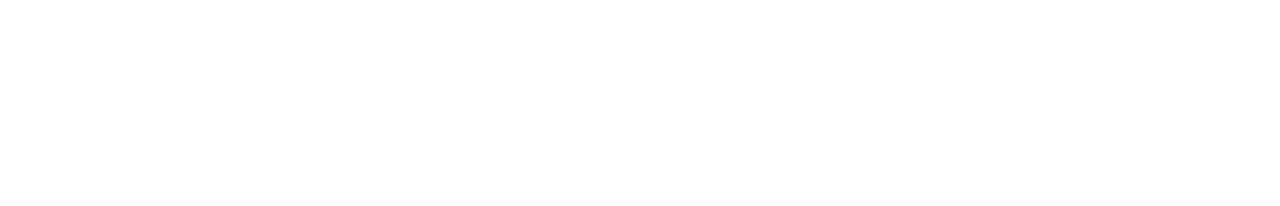
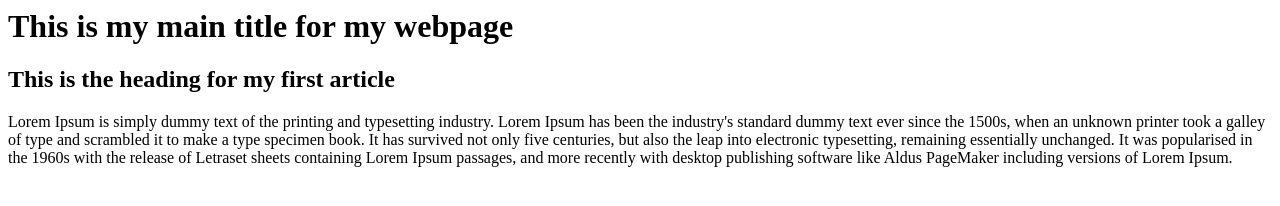
Before and after one commit to Lisvelt2021/HTMLTextStructure, a plain HTML site: page index.html in a window 1280 px wide. Drawn offline with Linux system fonts and the light colour scheme.

Commit message:
Update index.html

```diff
--- a/index.html
+++ b/index.html
@@ -7,10 +7,35 @@
   <meta name="keywords" content="keywords1, keywords2, keywords3, keywords4">
 </head>
 <body>
- <main></main>
- <section></section>
- <article></article>
- <aside></aside>
+  <header>
+    <h1>This is my main title for my webpage</h1>
+</header>
+ <main>
+  <section id="section1">
+    <artice class="articles">
+      <h2>This is the heading for my first article</h2>
+      <p>Lorem Ipsum is simply dummy text of the printing and typesetting industry.
+       Lorem Ipsum has been the industry's standard dummy text ever since the 1500s,
+       when an unknown printer took a galley of type and scrambled it to make a type specimen book.
+       It has survived not only five centuries, but also the leap into electronic typesetting, remaining essentially unchanged.
+       It was popularised in the 1960s with the release of Letraset sheets containing Lorem Ipsum passages,
+       and more recently with desktop publishing software like Aldus PageMaker including versions of Lorem Ipsum.</p>
+
+    </article>
+  </section>
+  <section id="section2">
+</section>
+  <section id="section3">
+</section>
+
+
+ </main>
+ <aside>
+  <article class="articles">
+    <pre></pre>
+
+  </article>
+</aside>
 
 
 
```
